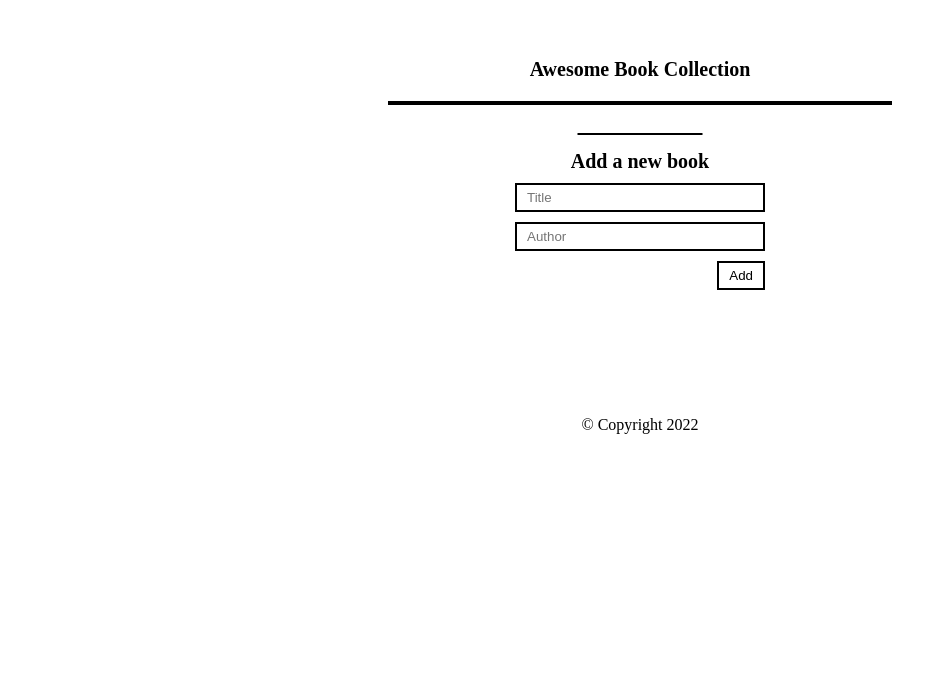
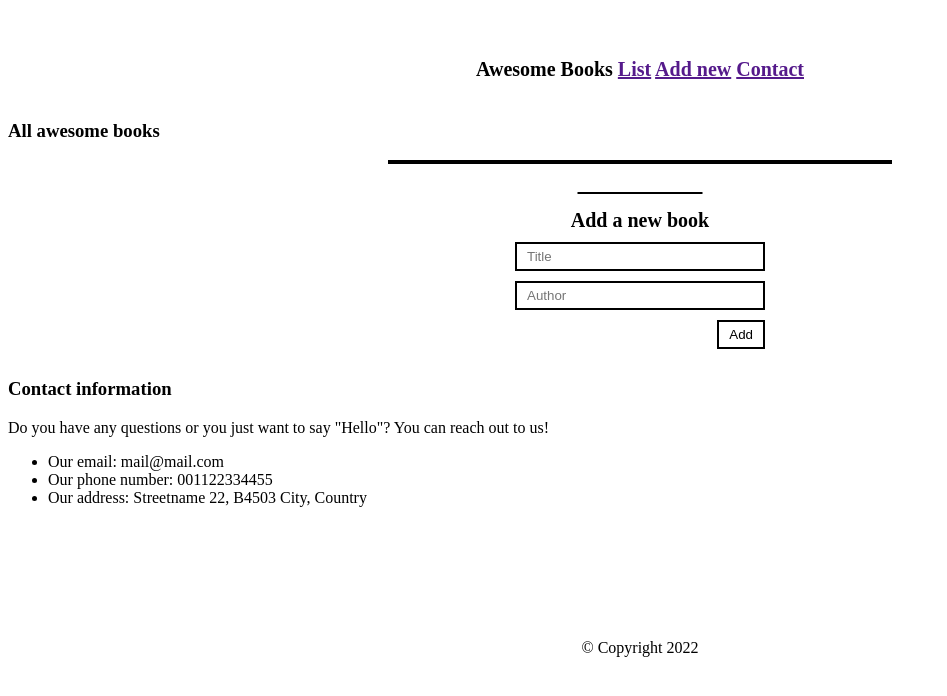
Before and after one commit to shuja-shah/Awesome-Books, a plain HTML site: page index.html in a window 1280 px wide. Shown: the whole page, without its empty margins (0-947 px from the left). Drawn offline with Linux system fonts and the light colour scheme; files that its build step writes are made by us from their sources.

Commit message:
Add index.html

```diff
--- a/index.html
+++ b/index.html
@@ -6,19 +6,23 @@
     <meta http-equiv="X-UA-Compatible" content="IE=edge">
     <meta name="viewport" content="width=device-width, initial-scale=1.0">
     <title>Awesome Book Collection</title>
-    <link rel="stylesheet" href="style.css">
+    <link rel="stylesheet" href="Stylesheets/style.css">
 </head>
 
 <body>
     <header>
-        Awesome Book Collection
+        Awesome Books <a class="list active" href="">List</a> <a class="add_new" href="">Add new</a> <a class="contact" href="">Contact</a>
     </header>
+
 
     <main>
         <section id="Book">
+            <div class="list-block">
+                <h3 class="allbooks">All awesome books</h3>
                 <div id="book-container"> </div>
+            </div>
+            <div class="add-block">
                 <div class="addtext">Add a new book</div>
-
                 <form id= "form">
                     <!-- <label for="title">Title:</label> -->
                     <input placeholder="Title" type="text" name="title" id="title" required>
@@ -26,6 +30,19 @@
                     <input placeholder="Author" type="text" name="author" id="author" required>
                     <input type="submit" value="Add" id="add-book">
                 </form>
+            </div>
+        </section>
+        <section class="contactsection">
+            <h3>Contact information</h3>
+            <p>Do you have any questions or you just want to say "Hello"?
+                You can reach out to us!
+            </p>
+            <ul>
+                <li>Our email: mail@mail.com</li>
+                <li>Our phone number: 001122334455</li>
+                <li>Our address: Streetname 22, B4503 City, Country</li>
+            </ul>
+
         </section>
     </main>
 
```
Lines whose indentation alone changed are shown as unchanged.
